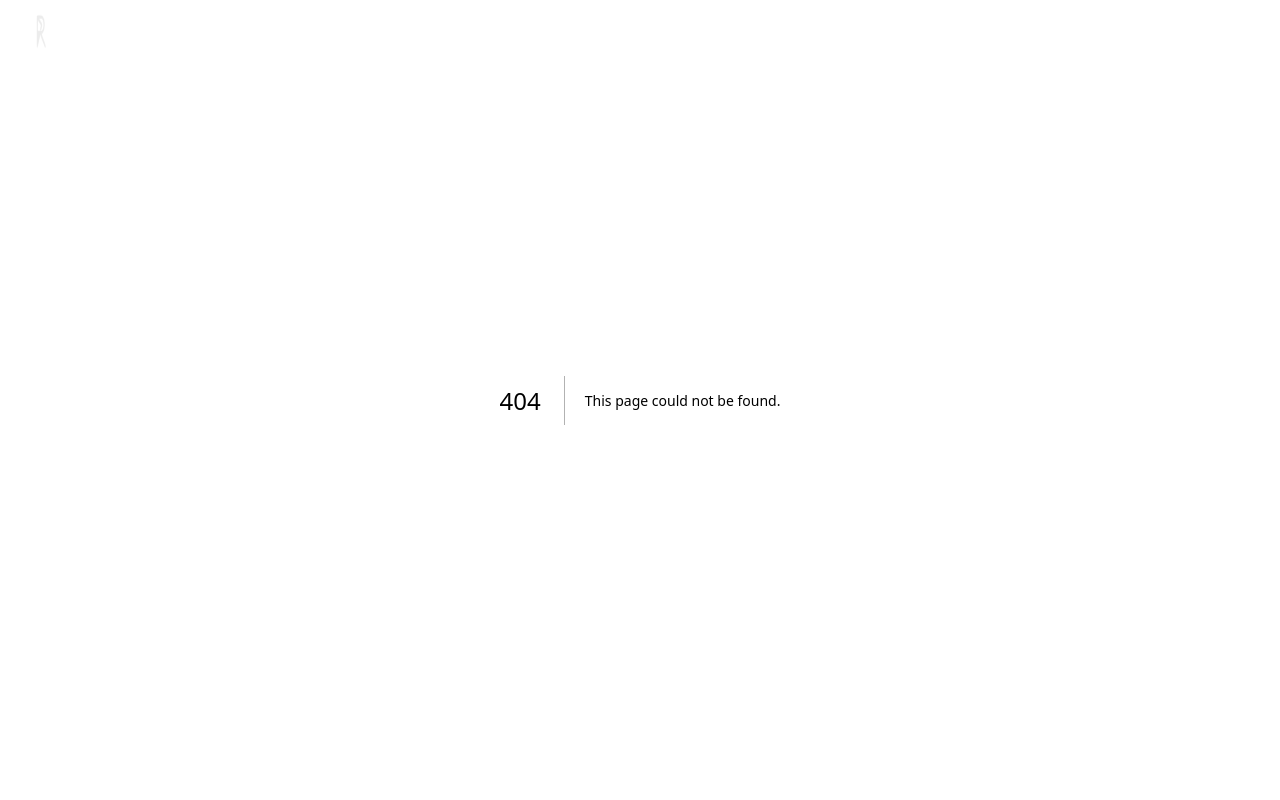
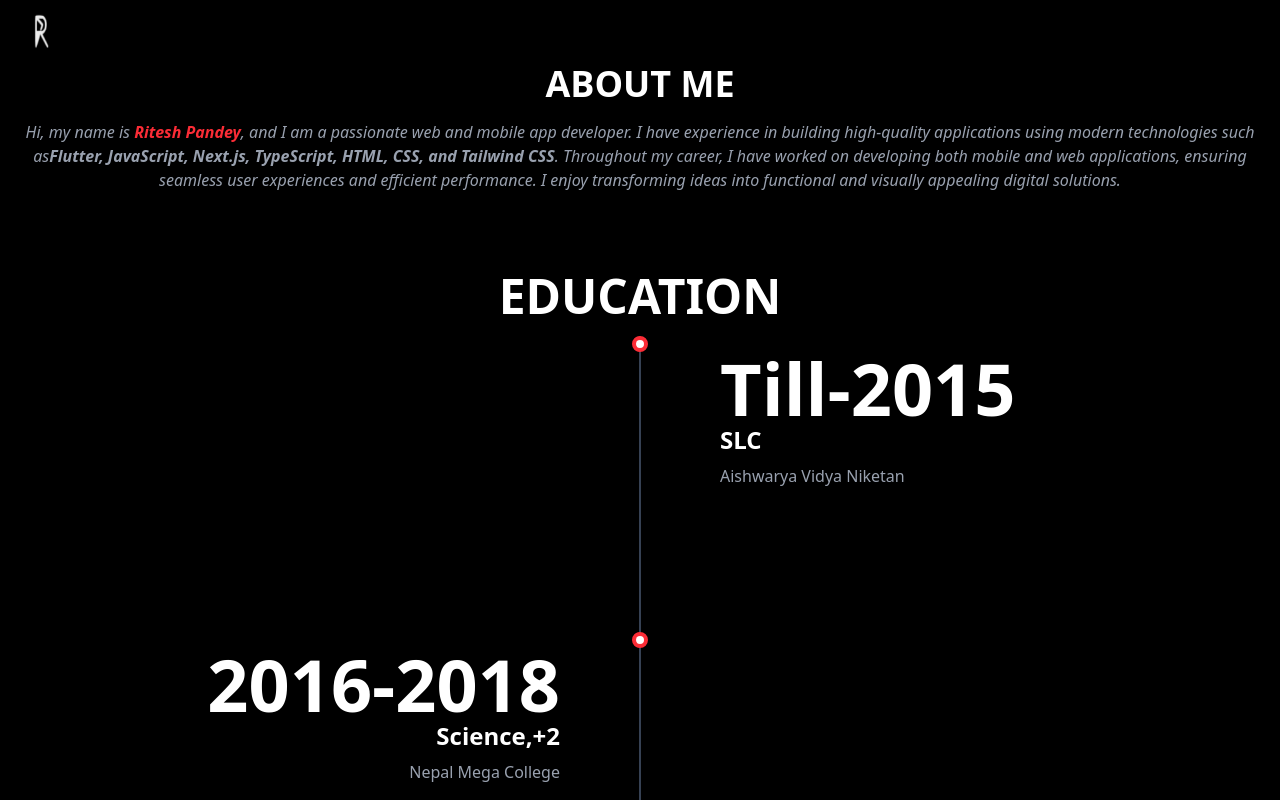
Before and after one commit to riiteeshh/MyPortfolio, a Next.js app: page /about in a window 1280 px wide. Before the commit this address had no page. Shown: the top 800 px of the page. Built offline with nearby package versions, Linux system fonts and the light colour scheme.

Commit message:
feat(about-me-page): added about me and education page

```diff
--- /dev/null
+++ b/src/app/about/page.tsx
@@ -0,0 +1,10 @@
+import AboutPage from "@/components/pages/about-page/about";
+import { Metadata } from "next";
+
+export const metadata: Metadata = {
+    title: "About",
+    description: "About Me",
+  };
+export default function About(){
+    return <AboutPage/>
+}
--- a/src/app/skill/page.tsx
+++ b/src/app/skill/page.tsx
@@ -5,6 +5,6 @@ export const metadata: Metadata = {
     title: "Skills",
     description: "My skills",
   };
-export default function Contacts(){
+export default function Skills(){
     return <SkillPage/>
 }
--- /dev/null
+++ b/src/components/pages/about-page/about.tsx
@@ -0,0 +1,108 @@
+"use client";
+
+import { useState } from "react";
+
+export default function AboutPage() {
+  const [educationData] = useState([
+    {
+      id: 1,
+      year: "Till-2015",
+      title: "SLC",
+      institution: "Aishwarya Vidya Niketan",
+      side: "right",
+    },
+    {
+      id: 2,
+      year: "2016-2018",
+      title: "Science,+2",
+      institution: "Nepal Mega College",
+      side: "left",
+    },
+    {
+      id: 3,
+      year: "2018-2023",
+      title: "Computer Engineering",
+      institution: "Kantipur Engineering College",
+      side: "right",
+    },
+  ]);
+
+  return (
+    <div className="min-h-screen bg-black text-white py-16 px-4">
+      <h1 className="text-4xl md:text-4xl font-bold text-center mb-4">
+        ABOUT ME
+      </h1>
+      <div className="text-center mb-20 italic group">
+        <p className="text-gray-400">
+          Hi, my name is{" "}
+          <span className="font-bold  text-red-500 group-hover:animate-pulse">Ritesh Pandey</span>, and I
+          am a passionate web and mobile app developer. I have experience in
+          building high-quality applications using modern technologies such as
+          <span className="font-semibold">
+            Flutter, JavaScript, Next.js, TypeScript, HTML, CSS, and Tailwind
+            CSS
+          </span>
+          . Throughout my career, I have worked on developing both mobile and
+          web applications, ensuring seamless user experiences and efficient
+          performance. I enjoy transforming ideas into functional and visually
+          appealing digital solutions.
+        </p>
+      </div>
+
+      <div className="container mx-auto max-w-5xl">
+        <h1 className="text-4xl md:text-5xl font-bold text-center mb-4">
+          EDUCATION
+        </h1>
+
+        <div className="relative">
+          {/* Center line */}
+          <div className="absolute left-1/2 transform -translate-x-1/2 h-full w-0.5 bg-gray-700"></div>
+
+          <div className="space-y-32">
+            {educationData.map((item) => (
+              <div key={item.id} className="relative">
+                {/* Year marker with dot */}
+                <div className="absolute left-1/2 transform -translate-x-1/2 flex flex-col items-center">
+                  <div className="w-4 h-4 bg-white rounded-full border-4 border-red-500 z-10"></div>
+                </div>
+
+                {/* Content */}
+                <div
+                  className={`grid grid-cols-1 md:grid-cols-2 gap-8 ${
+                    item.side === "left" ? "md:text-right" : ""
+                  }`}
+                >
+                  {/* Left side content */}
+                  {
+                    <div
+                      className={`group ${
+                        item.side === "left"
+                          ? "md:pr-16 md:ml-auto"
+                          : "md:order-last md:pl-16"
+                      }`}
+                    >
+                      <div className="cursor-pointer text-6xl md:text-7xl font-bold transition-all duration-300 group-hover:text-red-500 group-hover:scale-110 mt-4">
+                        {item.year}
+                      </div>
+                      <div className="cursor-pointer">
+                        <h3 className="text-xl md:text-2xl font-bold mb-2">
+                          {item.title}
+                        </h3>
+                        <p className="text-gray-400 mb-4">{item.institution}</p>
+                      </div>
+                    </div>
+                  }
+
+                  {/* Empty column for spacing */}
+                  <div
+                    className={`${item.side === "left" ? "md:order-last" : ""}`}
+                  ></div>
+                </div>
+              </div>
+            ))}
+          </div>
+        </div>
+      </div>
+    </div>
+  );
+}
--- a/src/components/pages/landing-page/landing-page.tsx
+++ b/src/components/pages/landing-page/landing-page.tsx
@@ -10,7 +10,7 @@ export default function LandingPage() {
     return new Promise((resolve) => setTimeout(resolve, ms));
   }
   const [streamedText, setStreamedText] = useState("");
-  const router = useRouter()
+  const router = useRouter();
   async function* streamText(textArray: Array<string>) {
     while (true) {
       for (const text of textArray) {
@@ -33,10 +33,7 @@ export default function LandingPage() {
     <div className="w-full h-[100dvh] flex justify-between items-center px-10 py-10 relative cursor-default ">
       {/* About Button */}
       <div className="flex gap-4 absolute top-0 transform right-10 -translate-x-1/2">
-          <Link
-            target="_blank"
-            href="https://www.linkedin.com/in/riteshpandey47"
-          >
+        <Link target="_blank" href="https://www.linkedin.com/in/riteshpandey47">
           <Image
             width={30}
             height={30}
@@ -59,7 +56,7 @@ export default function LandingPage() {
       </div>
       <div className="relative">
         <Button
-        onClick={()=>router.push("/contact")}
+          onClick={() => router.push("/contact")}
           variant="ghost"
           className="transition-all duration-300 absolute left-1/2 transform -translate-x-1/2 rotate-90 hover:bg-transparent p-0 m-0"
         >
@@ -73,11 +70,12 @@ export default function LandingPage() {
       <div className="flex-col flex justify-between h-full">
         <div className="relative">
           <Button
+            onClick={() => router.push("/about")}
             variant="ghost"
             className="transition-all duration-300 absolute left-1/2 transform -translate-x-1/2 hover:bg-transparent p-0 m-0"
           >
             <span className="text-white text-xl font-bold block transition-all duration-300 hover:scale-150 hover:bg-gradient-to-r hover:from-purple-500 hover:to-pink-500 hover:text-transparent hover:bg-clip-text">
-              Experience
+              About
             </span>
           </Button>
         </div>
@@ -114,7 +112,9 @@ export default function LandingPage() {
         </div>
         <div className="relative bottom-10">
           <Button
-          onClick={()=>{router.push("/skill")}}
+            onClick={() => {
+              router.push("/skill");
+            }}
             variant="ghost"
             className="transition-all flex absolute duration-300 left-1/2 transform -translate-x-1/2 hover:bg-transparent p-0 m-0"
           >
--- a/src/components/pages/skills-page/skills-page.tsx
+++ b/src/components/pages/skills-page/skills-page.tsx
@@ -16,12 +16,8 @@ export default function SkillPage() {
 
   return (
     <div className="min-h-screen flex flex-col items-center justify-center bg-black text-white px-6">
-      <div>
-        <h2 className="text-3xl font-bold text-center text-white italic">
-          Foundation
-        </h2>
-        <hr className="h-0.5 w-full bg-white mt-2 px-2 pt-0" />
-      </div>
+              <h1 className="text-4xl md:text-5xl font-bold text-center mb-4">SKILLS</h1>
+
       <div className="flex gap-20 mt-10">
         {skills.map((skill, index) => (
           <div
--- /dev/null
+++ b/tailwind.config.ts
@@ -0,0 +1,10 @@
+module.exports = {
+    // ...
+    variants: {
+      extend: {
+        animation: ['motion-safe'],
+        divideColor: ['group-hover'],
+
+    }
+    },
+  }
```
Lines whose indentation alone changed are shown as unchanged.
